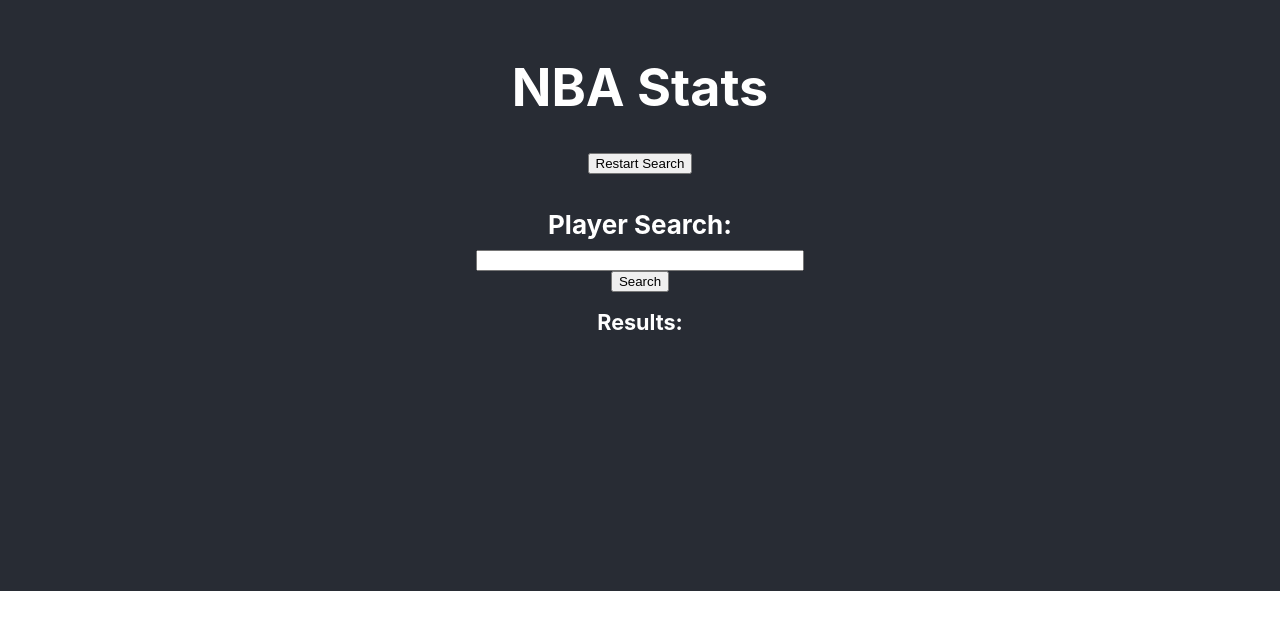
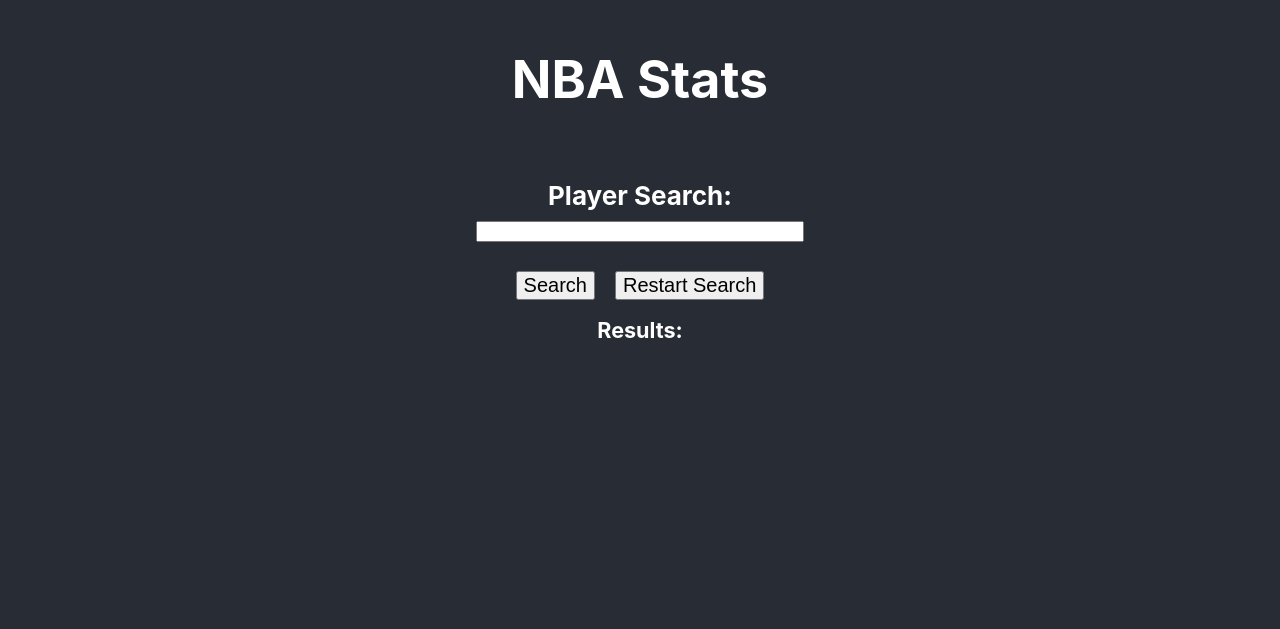
Before and after one commit to khatruong2009/NBA-Stats, a React (Create React App) app in the folder nba-stats/: page / in a window 1280 px wide. Shown: the part 209-838 px from the top of the page. Before the commit the page ends 800 px from the top, so only its background shows below. Built offline with nearby package versions, Linux system fonts and the light colour scheme.

Commit message:
minor formatting change

```diff
--- a/nba-stats/src/App.css
+++ b/nba-stats/src/App.css
@@ -1,5 +1,7 @@
 .App {
   text-align: center;
+  padding-bottom: 10%;
+  background-color: #282c34;
 }
 
 .App-logo {
@@ -48,6 +50,11 @@
 input {
   margin-top: none;
   width: 25%;
+  margin-bottom: 25px;
+}
+
+.searchButtons button {
+  margin: 0 10px 0 10px;
 }
 
 h4 {
@@ -87,3 +94,7 @@
 .lastTenRow {
   border-bottom: grey solid 1px;
 }
+
+button {
+  font-size: 20px;
+}
--- a/nba-stats/src/Components/Home.js
+++ b/nba-stats/src/Components/Home.js
@@ -69,12 +69,14 @@
 
             <h1>NBA Stats</h1>
 
-            {/* refresh the page to restart the search */}
-            <button onClick={() => window.location.reload(false)}>Restart Search</button>
-
             <h4>Player Search:</h4>
             <input onKeyDown={handleKeyPress} type="text" onChange={event => setSearch(event.target.value)}></input>
-            <button onClick={handleSearch}>Search</button>
+
+            <div className='searchButtons'>
+                <button onClick={handleSearch}>Search</button>
+                {/* refresh the page to restart the search */}
+                <button onClick={() => window.location.reload(false)}>Restart Search</button>
+            </div>
 
             <div className='results' style={{display: playerSelected ? "none" : "block"}}>
 
```
